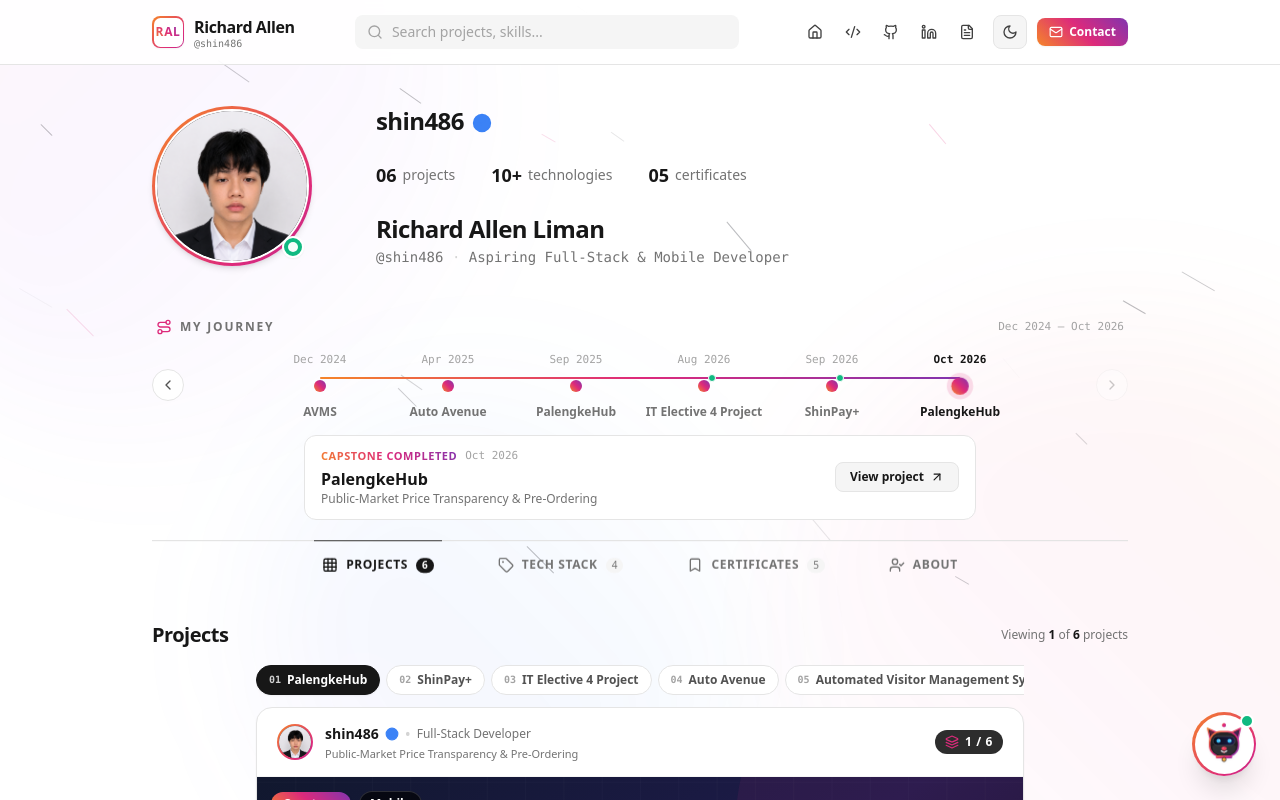
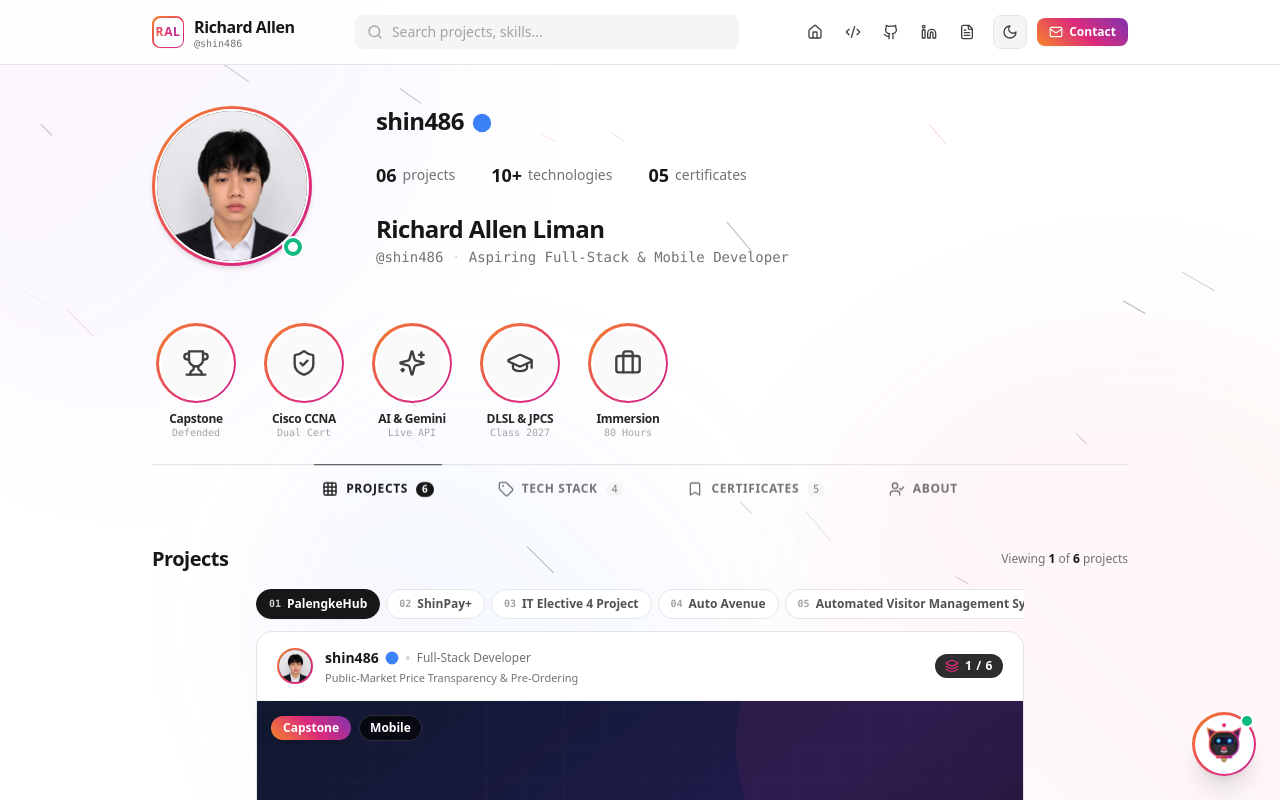
Before and after one commit to shin486/richard-allen-portfolio, a Next.js app: page / in a window 1280 px wide. Shown: the top 800 px of the page. Built offline with nearby package versions, Linux system fonts and the light colour scheme.

Commit message:
feat: implement Curated Story Highlights with interactive Instagram Story Viewer modal

```diff
--- a/app/page.tsx
+++ b/app/page.tsx
@@ -3,7 +3,8 @@
 import React, { useState } from "react";
 import { Navbar } from "@/components/Navbar";
 import { ProfileHeader } from "@/components/ProfileHeader";
-import { JourneyTimeline } from "@/components/JourneyTimeline";
+import { Highlights } from "@/components/Highlights";
+import { HighlightViewer } from "@/components/highlights/HighlightViewer";
 import { PortfolioTabs, PortfolioTabType } from "@/components/PortfolioTabs";
 import { ProjectGrid } from "@/components/ProjectGrid";
 import { SkillsSection } from "@/components/SkillsSection";
@@ -17,6 +18,7 @@ import { Reveal } from "@/components/Reveal";
 import { projectsData } from "@/data/projects";
 import { skillsData } from "@/data/skills";
 import { certificatesData } from "@/data/certificates";
+import { highlightsData } from "@/data/highlights";
 
 export default function HomePage() {
   const [searchQuery, setSearchQuery] = useState("");
@@ -27,6 +29,14 @@ export default function HomePage() {
     projectId: string;
     nonce: number;
   } | null>(null);
+
+  const [isViewerOpen, setIsViewerOpen] = useState(false);
+  const [activeHighlightIndex, setActiveHighlightIndex] = useState(0);
+
+  const handleOpenHighlight = (index: number) => {
+    setActiveHighlightIndex(index);
+    setIsViewerOpen(true);
+  };
 
   const scrollToSection = (sectionId: string) => {
     const targetId =
@@ -92,9 +102,9 @@ export default function HomePage() {
           />
         </div>
 
-        {/* Journey Timeline (entrance: after profile) */}
+        {/* Curated Story Highlights (entrance: after profile) */}
         <div className="rise-in" style={{ animationDelay: "180ms" }}>
-          <JourneyTimeline onViewProject={handleViewProject} />
+          <Highlights onOpenHighlight={handleOpenHighlight} />
         </div>
 
         {/* Instagram Post & Navigation Tabs */}
@@ -133,6 +143,14 @@ export default function HomePage() {
         </Reveal>
       </main>
 
+      {/* Instagram Story Viewer Modal */}
+      <HighlightViewer
+        isOpen={isViewerOpen}
+        initialHighlightIndex={activeHighlightIndex}
+        highlights={highlightsData}
+        onClose={() => setIsViewerOpen(false)}
+      />
+
       {/* Instagram DM AI Portfolio Assistant */}
       <AiChatDrawer />
 
--- a/components/Highlights.tsx
+++ b/components/Highlights.tsx
@@ -1,38 +1,43 @@
 "use client";
 
 import React from "react";
-import { User, Code2, Terminal, Award, GraduationCap, Mail, Users } from "lucide-react";
-import { highlightsData } from "@/data/highlights";
+import {
+  Trophy,
+  ShieldCheck,
+  Sparkles,
+  GraduationCap,
+  Briefcase,
+} from "lucide-react";
+import { highlightsData, HighlightGroup } from "@/data/highlights";
 
 interface HighlightsProps {
   onOpenHighlight: (index: number) => void;
 }
 
 export const Highlights: React.FC<HighlightsProps> = ({ onOpenHighlight }) => {
-  const getHighlightIcon = (iconName: string) => {
+  const getHighlightIcon = (iconName: HighlightGroup["coverIcon"]) => {
     switch (iconName) {
-      case "User":
-        return User;
-      case "Code2":
-        return Code2;
-      case "Terminal":
-        return Terminal;
-      case "Award":
-        return Award;
+      case "Trophy":
+        return Trophy;
+      case "ShieldCheck":
+        return ShieldCheck;
+      case "Sparkles":
+        return Sparkles;
       case "GraduationCap":
         return GraduationCap;
-      case "Mail":
-        return Mail;
-      case "Users":
-        return Users;
+      case "Briefcase":
+        return Briefcase;
       default:
-        return User;
+        return Sparkles;
     }
   };
 
   return (
-    <section aria-label="Story Highlights" className="py-4 border-b border-neutral-200 dark:border-zinc-800">
-      <div className="flex items-center gap-4 sm:gap-8 overflow-x-auto no-scrollbar py-2 px-1 sm:justify-start">
+    <section
+      aria-label="Story Highlights"
+      className="py-4 border-b border-neutral-200/80 dark:border-zinc-800/80"
+    >
+      <div className="flex items-center gap-4 sm:gap-7 overflow-x-auto no-scrollbar py-2 px-1 sm:justify-start">
         {highlightsData.map((highlight, index) => {
           const Icon = getHighlightIcon(highlight.coverIcon);
 
@@ -43,7 +48,7 @@ export const Highlights: React.FC<HighlightsProps> = ({ onOpenHighlight }) => {
               className="flex flex-col items-center gap-2 group flex-shrink-0 focus:outline-none transition-transform active:scale-95"
               aria-label={`View ${highlight.title} story highlight`}
             >
-              {/* Instagram Animated Gradient Story Ring — always visible */}
+              {/* Instagram Animated Gradient Story Ring */}
               <div className="w-16 h-16 sm:w-20 sm:h-20 rounded-full p-[2.5px] animated-ig-ring transition-transform duration-300 group-hover:scale-105 group-hover:shadow-md">
                 {/* Inner white / dark gap */}
                 <div className="w-full h-full bg-white dark:bg-[#0B0B0F] rounded-full p-[2px] flex items-center justify-center transition-colors duration-200">
@@ -55,9 +60,16 @@ export const Highlights: React.FC<HighlightsProps> = ({ onOpenHighlight }) => {
               </div>
 
               {/* Highlight Label */}
-              <span className="text-xs sm:text-xs font-semibold tracking-tight text-neutral-700 dark:text-zinc-400 group-hover:text-black dark:group-hover:text-white transition-colors">
-                {highlight.title}
-              </span>
+              <div className="flex flex-col items-center leading-tight">
+                <span className="text-xs sm:text-xs font-semibold tracking-tight text-neutral-800 dark:text-zinc-300 group-hover:text-black dark:group-hover:text-white transition-colors">
+                  {highlight.title}
+                </span>
+                {highlight.timeAgo && (
+                  <span className="text-[10px] text-neutral-400 dark:text-zinc-500 font-mono">
+                    {highlight.timeAgo}
+                  </span>
+                )}
+              </div>
             </button>
           );
         })}
--- a/components/highlights/HighlightHeader.tsx
+++ b/components/highlights/HighlightHeader.tsx
@@ -4,6 +4,7 @@ import React from "react";
 import Image from "next/image";
 import { X, CheckCircle2, Pause, Play } from "lucide-react";
 import { profileData } from "@/data/profile";
+import profilePic from "@/assets/PROFILEPIC.png";
 
 interface HighlightHeaderProps {
   highlightTitle: string;
@@ -27,7 +28,7 @@ export const HighlightHeader: React.FC<HighlightHeaderProps> = ({
         <div className="w-8 h-8 rounded-full p-[1.5px] bg-ig-gradient shadow-sm">
           <div className="w-full h-full bg-slate-900 rounded-full overflow-hidden relative">
             <Image
-              src={profileData.avatarUrl}
+              src={profilePic}
               alt={profileData.name}
               fill
               className="object-cover"
--- a/data/highlights.ts
+++ b/data/highlights.ts
@@ -18,7 +18,7 @@ export interface HighlightStory {
   features?: string[];
   badge?: string;
   timeAgo?: string;
-  duration?: number; // duration in ms (default: 5000ms)
+  duration?: number; // duration in ms (default: 5500ms)
   quote?: string;
   authorNote?: string;
   githubUrl?: string;
@@ -31,266 +31,264 @@ export interface HighlightStory {
 export interface HighlightGroup {
   id: string;
   title: string;
-  coverIcon: string;
+  coverIcon: "Trophy" | "ShieldCheck" | "Sparkles" | "GraduationCap" | "Briefcase";
   timeAgo?: string;
   stories: HighlightStory[];
 }
 
+/**
+ * Curated Milestones & Spotlights
+ * Authentic Instagram Story Highlights providing narrative proof of work
+ * without repeating the main page tabs.
+ */
 export const highlightsData: HighlightGroup[] = [
   {
-    id: "about",
-    title: "About",
-    coverIcon: "User",
-    timeAgo: "1d ago",
+    id: "capstone",
+    title: "Capstone",
+    coverIcon: "Trophy",
+    timeAgo: "Defended",
     stories: [
       {
-        id: "about-1",
+        id: "capstone-1",
+        type: "project",
+        heading: "PalengkeHub Capstone",
+        subheading: "Public-Market Price Transparency & Pre-Ordering",
+        description:
+          "Developed a mobile marketplace application addressing commodity price opacity and pre-ordering in the Lipa City Public Market.",
+        image: "/projects/palengkehub.svg",
+        technologies: ["JavaScript", "React Native", "Supabase", "Expo"],
+        badge: "Capstone Thesis",
+        githubUrl: "https://github.com/shin486/PalengkeHubFinal",
+        timeAgo: "Thesis Completed",
+        duration: 6000,
+      },
+      {
+        id: "capstone-2",
         type: "text",
-        heading: "Hi, I'm Richard Allen",
-        subheading: "Aspiring Full-Stack Developer",
+        heading: "What Richard Engineered",
+        subheading: "Full-Stack Mobile Architecture",
         description:
-          "I'm an Information Technology student at De La Salle Lipa passionate about building practical, user-focused web and mobile applications.",
-        quote: "Turning everyday ideas into intuitive digital experiences.",
-        badge: "About Me",
-        timeAgo: "1d ago",
+          "Engineered the consumer pre-ordering workflows, stall locator map, and Supabase database schemas supporting consumer, vendor, and admin operations.",
+        items: [
+          {
+            title: "Price Transparency",
+            subtitle: "Real-time commodity price monitoring aligned with DTI standards",
+            tag: "Mobile",
+          },
+          {
+            title: "Vendor Workflows",
+            subtitle: "Stall locating, product management, and order transaction logging",
+            tag: "Supabase",
+          },
+          {
+            title: "Role & Timeline",
+            subtitle: "Full-Stack Developer • September 2025 – October 2026",
+            tag: "Thesis Defended",
+          },
+        ],
+        quote: "Transforming everyday community commerce through clean mobile architecture.",
+        badge: "Architecture",
+        timeAgo: "2025–2026",
+        duration: 6500,
+      },
+    ],
+  },
+  {
+    id: "cisco-ccna",
+    title: "Cisco CCNA",
+    coverIcon: "ShieldCheck",
+    timeAgo: "Dual Cert",
+    stories: [
+      {
+        id: "cisco-1",
+        type: "certificate",
+        heading: "CCNA: Enterprise Networking, Security, & Automation",
+        subheading: "Cisco Networking Academy • 2026",
+        description:
+          "Configuring enterprise routing protocols (OSPF), network security access-control lists (ACLs), site-to-site VPNs, and network automation workflows.",
+        badge: "Cisco Certified",
+        timeAgo: "2026",
         duration: 5500,
       },
       {
-        id: "about-2",
-        type: "text",
-        heading: "What I Love Building",
-        subheading: "Full-Stack & Mobile Development",
+        id: "cisco-2",
+        type: "certificate",
+        heading: "CCNA: Switching, Routing, & Wireless Essentials",
+        subheading: "Cisco Networking Academy • 2025",
         description:
-          "I specialize in bridging responsive frontend interfaces (React, Next.js, React Native) with scalable backend architectures and SQL databases.",
-        items: [
-          { title: "Mobile Apps", subtitle: "React Native & Expo cross-platform utilities", tag: "Mobile" },
-          { title: "Modern Web Apps", subtitle: "Next.js, TypeScript & Tailwind CSS", tag: "Web" },
-          { title: "Backend Systems", subtitle: "Supabase, PostgreSQL & RESTful APIs", tag: "Backend" },
+          "Configuring enterprise VLANs, inter-VLAN routing, STP, EtherChannel, and wireless LAN controllers (WLC) in complex topologies.",
+        badge: "Cisco Certified",
+        timeAgo: "2025",
+        duration: 5500,
+      },
+      {
+        id: "cisco-3",
+        type: "certificate",
+        heading: "Python Essentials 1 & 2",
+        subheading: "Cisco Networking Academy",
+        description:
+          "Certified mastery of Python fundamentals, data structures, object-oriented programming, and scripting for automation.",
+        badge: "Cisco Verified",
+        timeAgo: "Verified",
+        duration: 5000,
+      },
     ],
-        badge: "Focus Areas",
-        timeAgo: "1d ago",
+  },
+  {
+    id: "ai-gemini",
+    title: "AI & Gemini",
+    coverIcon: "Sparkles",
+    timeAgo: "Live API",
+    stories: [
+      {
+        id: "ai-1",
+        type: "project",
+        heading: "Live Gemini AI Integration",
+        subheading: "IT Elective 4 Project • Full-Stack CRUD + AI",
+        description:
+          "Built a live REST endpoint (POST /api/ai) powered by Google Gemini, returning structured reviews validated with Zod schemas and protected with rate limiting.",
+        image: "/projects/itelect4-project.svg",
+        technologies: ["React", "Express", "Google Gemini API", "Zod", "MongoDB"],
+        badge: "Full-Stack + AI",
+        githubUrl: "https://github.com/shin486/itelect4-project",
+        timeAgo: "Aug 2026 – Present",
         duration: 6000,
       },
       {
-        id: "about-3",
+        id: "ai-2",
+        type: "certificate",
+        heading: "AI Ethics and Governance",
+        subheading: "USAID / Asia Open RAN Academy",
+        description:
+          "Certified in responsible AI deployment frameworks, ethical algorithmic alignment, model bias mitigation, and enterprise data governance.",
+        badge: "USAID Certified",
+        timeAgo: "Certified",
+        duration: 5500,
+      },
+      {
+        id: "ai-3",
         type: "text",
-        heading: "My Goal & Mindset",
-        subheading: "Preparing for OJT & Internships",
+        heading: "Byte: The AI Cyber-Pup",
+        subheading: "Interactive Portfolio Companion",
         description:
-          "I am actively seeking an internship or On-the-Job Training opportunity where I can collaborate with talented engineering teams, build real-world software, and continuously elevate my technical craft.",
-        quote: "Always learning, building, and solving real user problems.",
-        badge: "Open to Work",
-        timeAgo: "1d ago",
+          "Designed and built an interactive AI mascot on this portfolio, powered by Google Gemini 2.5 API with automatic fallback to verified portfolio facts.",
+        quote: "Bridging modern LLM APIs with real-world developer portfolio experiences.",
+        badge: "Live Feature",
+        timeAgo: "Online",
         duration: 5500,
       },
     ],
   },
-
   {
-    id: "projects",
-    title: "Projects",
-    coverIcon: "Code2",
-    timeAgo: "2d ago",
+    id: "dlsl-jpcs",
+    title: "DLSL & JPCS",
+    coverIcon: "GraduationCap",
+    timeAgo: "Class 2027",
     stories: [
       {
-        id: "proj-palengkehub",
-        type: "project",
-        heading: "PalengkeHub",
-        subheading: "Featured Project • Capstone",
+        id: "dlsl-1",
+        type: "education",
+        heading: "De La Salle Lipa",
+        subheading: "BS Information Technology (2023 – June 2027)",
         description:
-          "A mobile marketplace application for public-market price transparency and pre-ordering with Supabase authentication and database workflows.",
-        image: "/projects/palengkehub.svg",
-        technologies: ["JavaScript", "React Native", "Supabase", "HTML"],
-        badge: "Capstone Project",
-        githubUrl: "https://github.com/shin486/PalengkeHubFinal",
-        timeAgo: "2d ago",
-        duration: 6500,
+          "Pursuing Bachelor of Science in Information Technology at De La Salle Lipa, maintaining focused coursework on full-stack web and mobile systems.",
+        items: [
+          {
+            title: "Degree Program",
+            subtitle: "Bachelor of Science in Information Technology",
+            tag: "BSIT",
           },
           {
-        id: "proj-others",
-        type: "text",
-        heading: "More Projects",
-        subheading: "Full-Stack & Web Projects",
-        description:
-          "Additional SaaS, full-stack, and web systems I have built.",
-        items: [
-          { title: "ShinPay+", subtitle: "Multi-Tenant Payroll & HR SaaS (In Progress)", tag: "Next.js 14" },
-          { title: "IT Elective 4 Project", subtitle: "Full-Stack CRUD & Gemini AI Integration", tag: "TypeScript" },
-          { title: "Auto Avenue", subtitle: "Centralized Inventory Management System (IMS)", tag: "PHP / MySQL" },
-          { title: "AVMS", subtitle: "Automated Visitor Management System (ITSM)", tag: "ITSM" },
-          { title: "Crave Cart", subtitle: "Food Ordering System (IT Elective 1)", tag: "Node.js" },
-        ],
-        buttonText: "View All on GitHub",
-        buttonUrl: "https://github.com/shin486",
-        badge: "Projects",
-        timeAgo: "2d ago",
-        duration: 6500,
+            title: "Institution",
+            subtitle: "De La Salle Lipa • Lipa City, Batangas",
+            tag: "DLSL",
+          },
+          {
+            title: "Expected Graduation",
+            subtitle: "June 2, 2027",
+            tag: "Class of 2027",
+          },
+          {
+            title: "Current Status",
+            subtitle: "Actively seeking 480+ hour OJT / Internship",
+            tag: "Open to Work",
           },
         ],
-  },
-
-  {
-    id: "skills",
-    title: "Skills",
-    coverIcon: "Terminal",
-    timeAgo: "3d ago",
-    stories: [
-      {
-        id: "skills-frontend",
-        type: "skills",
-        heading: "Frontend & Languages",
-        subheading: "Core Stack",
-        description:
-          "Building modern, accessible, and high-performance user interfaces across web and mobile platforms.",
-        items: [
-          { title: "JavaScript (ES6+)", subtitle: "Async/Await, DOM, Events", tag: "Language" },
-          { title: "TypeScript", subtitle: "Strong typing, Interfaces, Next.js", tag: "Language" },
-          { title: "React & Next.js", subtitle: "App Router, Hooks, SSR/SSG", tag: "Frontend" },
-          { title: "React Native", subtitle: "Expo mobile development", tag: "Mobile" },
-          { title: "Tailwind CSS", subtitle: "Modern responsive utility systems", tag: "Styling" },
-        ],
-        badge: "Frontend Stack",
-        timeAgo: "3d ago",
-        duration: 5500,
+        badge: "Academic Background",
+        timeAgo: "2023 – 2027",
+        duration: 6000,
       },
       {
-        id: "skills-backend-tools",
-        type: "skills",
-        heading: "Backend, DB & Tools",
-        subheading: "Data & Workflow",
+        id: "dlsl-2",
+        type: "text",
+        heading: "Junior Philippine Computer Society",
+        subheading: "JPCS — DLSL Chapter Member",
         description:
-          "Configuring reliable databases, REST APIs, and collaborative developer workflows.",
+          "Active student organization member participating in technical workshops, hackathons, and developer community activities.",
         items: [
-          { title: "Supabase & PostgreSQL", subtitle: "Relational queries, Auth, RLS", tag: "Database" },
-          { title: "MySQL", subtitle: "Schema design, Normalization, Joins", tag: "Database" },
-          { title: "Git & GitHub", subtitle: "Version control, Branching, PRs", tag: "Tools" },
-          { title: "Figma", subtitle: "UI/UX wireframing & prototyping", tag: "Design" },
-          { title: "VS Code & Expo", subtitle: "Development environment & testing", tag: "Dev Tools" },
+          {
+            title: "Ethical Hacking & Data Analytics",
+            subtitle: "DLSL 2026 symposium participant",
+            tag: "Symposium",
+          },
+          {
+            title: "DevRoutes",
+            subtitle: "Roadmap learning and career readiness with Swinburne University",
+            tag: "Workshop",
+          },
         ],
-        badge: "Backend & Tooling",
-        timeAgo: "3d ago",
+        badge: "Organization",
+        timeAgo: "2023 – Present",
         duration: 5500,
       },
     ],
   },
-
   {
-    id: "certificates",
-    title: "Certificates",
-    coverIcon: "Award",
-    timeAgo: "4d ago",
+    id: "immersion",
+    title: "Immersion",
+    coverIcon: "Briefcase",
+    timeAgo: "80 Hours",
     stories: [
       {
-        id: "cert-python-1",
-        type: "certificate",
-        heading: "Python Essentials 1",
-        subheading: "Cisco Networking Academy",
-        badge: "Certification",
-        timeAgo: "4d ago",
-        duration: 5000,
+        id: "immersion-1",
+        type: "text",
+        heading: "Work Immersion Program",
+        subheading: "Creotec Philippines Inc. (80 Hours)",
+        description:
+          "Completed 80 hours of hands-on industry work immersion covering corporate software lifecycles, Agile collaboration, code quality, and professional documentation.",
+        items: [
+          {
+            title: "Industry Immersion",
+            subtitle: "80 hours hands-on corporate tech simulation",
+            tag: "Creotec",
           },
           {
-        id: "cert-python-2",
-        type: "certificate",
-        heading: "Python Essentials 2",
-        subheading: "Cisco Networking Academy",
-        badge: "Certification",
-        timeAgo: "4d ago",
-        duration: 5000,
+            title: "Professional Standards",
+            subtitle: "Team sprints, code reviews, and technical documentation",
+            tag: "Workflow",
           },
           {
-        id: "cert-ethical-hacking",
-        type: "certificate",
-        heading:
-          "Bridging Ethical Hacking and Data Analytics: Building Smarter and Safer Systems",
-        subheading: "De La Salle Lipa",
-        badge: "2026",
-        timeAgo: "4d ago",
+            title: "Readiness",
+            subtitle: "Prepared to transition directly into industry engineering teams",
+            tag: "OJT Ready",
+          },
+        ],
+        badge: "80-Hour Certified",
+        timeAgo: "Certified",
         duration: 6000,
       },
       {
-        id: "cert-devroutes",
-        type: "certificate",
-        heading: "DevRoutes: Learning How to Learn with Roadmaps",
-        subheading: "De La Salle Lipa / Swinburne University of Technology",
-        badge: "2026",
-        timeAgo: "4d ago",
-        duration: 6000,
-      },
-      {
-        id: "cert-ai-ethics",
-        type: "certificate",
-        heading: "AI Ethics and Governance",
-        subheading: "USAID / Asia Open RAN Academy",
-        badge: "Certification",
-        timeAgo: "4d ago",
-        duration: 5000,
-      },
-    ],
-  },
-
-  {
-    id: "education",
-    title: "Education",
-    coverIcon: "GraduationCap",
-    timeAgo: "5d ago",
-    stories: [
-      {
-        id: "edu-dlsl",
-        type: "education",
-        heading: "De La Salle Lipa",
-        subheading: "BS Information Technology",
+        id: "immersion-2",
+        type: "contact",
+        heading: "Ready for OJT Opportunities",
+        subheading: "Full-Stack Web & Mobile Development",
         description:
-          "Currently pursuing a Bachelor of Science in Information Technology with expected graduation in June 2027.",
-        items: [
-          { title: "Degree Program", subtitle: "Bachelor of Science in Information Technology", tag: "BSIT" },
-          { title: "Institution", subtitle: "De La Salle Lipa • Lipa City, Batangas", tag: "DLSL" },
-          { title: "Expected Graduation", subtitle: "June 2027", tag: "Class of 2027" },
-          { title: "Academic Focus", subtitle: "Full-Stack Web & Mobile App Development, Databases", tag: "Focus" },
-        ],
-        badge: "Academic Background",
-        timeAgo: "5d ago",
-        duration: 6000,
-      },
-    ],
-  },
-
-  {
-    id: "organizations",
-    title: "Organizations",
-    coverIcon: "Users",
-    timeAgo: "6d ago",
-    stories: [
-      {
-        id: "org-jpcs",
-        type: "text",
-        heading: "Junior Philippine Computer Society",
-        subheading: "JPCS — DLSL Chapter",
-        description: "Member",
-        badge: "Organization",
-        timeAgo: "6d ago",
-        duration: 5000,
-      },
-    ],
-  },
-
-  {
-    id: "contact",
-    title: "Contact",
-    coverIcon: "Mail",
-    timeAgo: "Just now",
-    stories: [
-      {
-        id: "contact-story",
-        type: "contact",
-        heading: "Let's Connect",
-        subheading: "Open for OJT & Collaboration",
-        description:
-          "Interested in discussing an internship, OJT opportunity, or technical collaboration? Feel free to reach out directly through any of the channels below.",
-        buttonText: "Email Me Directly",
-        buttonUrl: "mailto:richardallenliman@gmail.com?subject=Portfolio%20Inquiry%20/%20OJT%20Opportunity",
-        badge: "Get in Touch",
-        timeAgo: "Just now",
+          "Open to full-time On-the-Job Training and software engineering internships starting immediately. Ready to contribute across React, Next.js, React Native, and Supabase stacks.",
+        buttonText: "Email Richard Directly",
+        buttonUrl:
+          "mailto:richardallen0901@gmail.com?subject=OJT%20/%20Internship%20Opportunity",
+        badge: "Available Now",
+        timeAgo: "Immediate",
         duration: 6500,
       },
     ],
```
Lines whose indentation alone changed are shown as unchanged.
